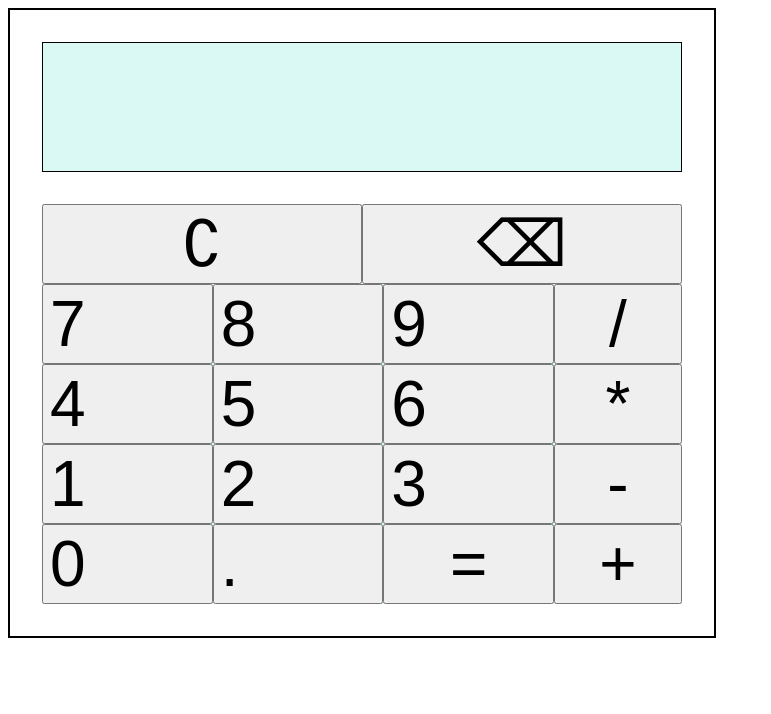
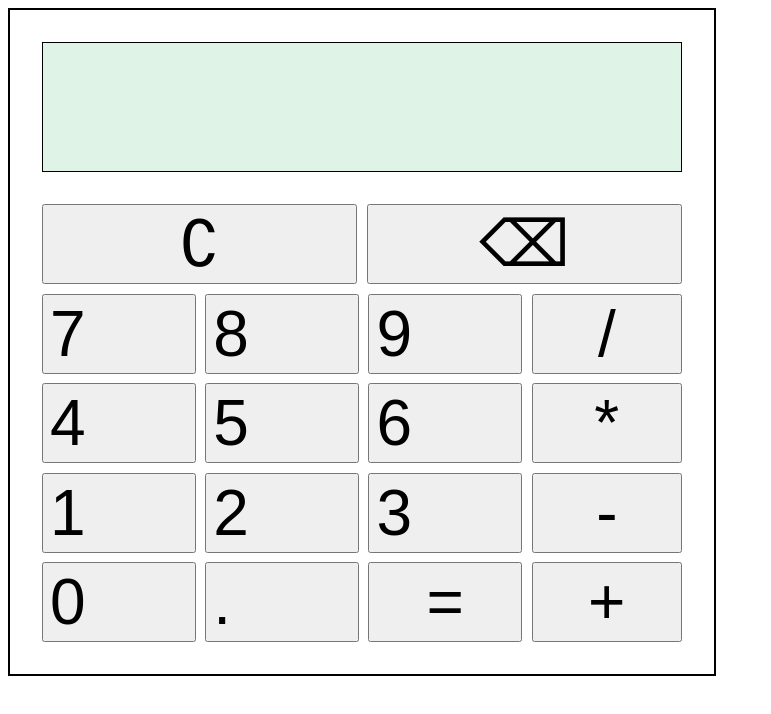
Before and after one commit to jorgitoxo/Calculator, a plain HTML site: page index.html in a window 1280 px wide. Shown: the whole page, without its empty margins (0-771 px from the left). Drawn offline with Linux system fonts and the light colour scheme.

Commit message:
Various style fixes
Fixed operators not fitting in numPad, changed flex values
Fixed opeartions overflowing their container
Removed background color from keyboard

```diff
--- a/css/stylesheet.css
+++ b/css/stylesheet.css
@@ -3,10 +3,6 @@
 }
 
 /* Calculator */
-#calculator div {
-    background-color: #daf8f4;
-}
-
 #calculator {
     display: flex;
     flex-direction: column;
@@ -21,6 +17,7 @@
 /* Display */
 #display {
     border: 1.5px solid black;
+    background-color: #dff3e7;
 }
 
 #display > .displayScreen {
@@ -33,32 +30,30 @@
 #keyboard {
     display: flex;
     flex-wrap: wrap;
-    /* padding: 0.1rem; */
-    /* gap: 0.1rem; */
-    /* width: 800px; */
+    gap: 0.3rem;
+    /* row-gap: 0.6rem; */
 }
 
 #keyboard div {
     display: flex;
+    gap: 0.3rem;
 }
 
 
-/* Operation */
+/* Operations */
 #operations {
     flex: 0 0 100%;
 }
 
 #operations > .operation{
-    flex: 1 0 50%;
+    flex: 1 0 0%;
 }
 
 
 /* numPad */
 #numPad {
     flex-wrap: wrap;
-    flex: 0 0 80%;
-    /* padding: 0.1rem;
-    gap: 0.1rem */
+    flex: 0 0 75%;
 }
 
 #numPad > .operand,
@@ -74,10 +69,10 @@
 
 /* Operator */
 #operators {
-    flex-direction: column;
-    flex: 0 1 20%;
+    flex-wrap: wrap;
+    flex: 1 0 0%;
 }
 
 #operators > .operator {
-    /* flex: 0 1 100%; */
+    flex: 0 0 100%;
 }
```
